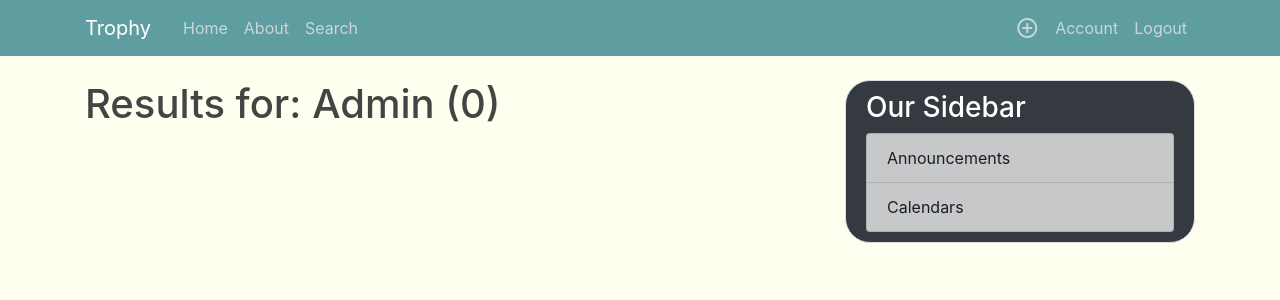
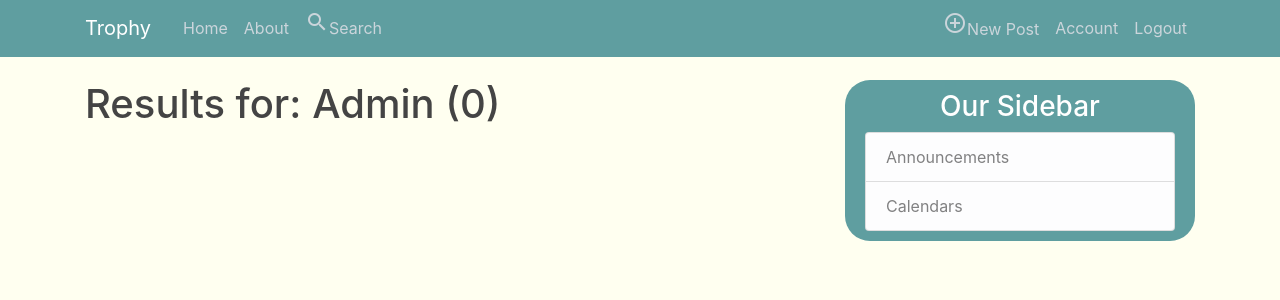
Before and after one commit to oscarllopez98/TrophySite, a Flask app: page /search/Admin in a window 1280 px wide. Shown: the top 300 px of the page. Run offline with Flask 2, Linux system fonts and the light colour scheme; the visitor is signed in with stand-in values (Sample User, id 1); data comes from the database, SQL or seed files in the repository; both versions use the stored data as it was after the commit; some libraries are stand-ins or nearby versions.

Commit message:
Search Format and Visual Changes
(CHANGE) Changed format of search where it looks cleaner.
* General visual changes to make it look better
* Admin can now delete any posts, but cannot alter their content

```diff
--- a/trophy/static/main.css
+++ b/trophy/static/main.css
@@ -26,7 +26,6 @@
 
 .content-section {
   padding: 10px 20px;
-  border: 1px solid #dddddd;
   border-radius: 25px;
   margin-bottom: 20px;
 }
@@ -95,3 +94,15 @@
   border: solid;
   border-color: red;
 }
+
+.update-profile-pic {
+
+}
+
+.cadet-blue {
+  color: cadetblue;
+}
+
+.nav-padding-top {
+  padding-top: 1%
+}
--- a/trophy/templates/layout.html
+++ b/trophy/templates/layout.html
@@ -10,7 +10,7 @@
     <link rel="stylesheet" href="https://stackpath.bootstrapcdn.com/bootstrap/4.4.1/css/bootstrap.min.css" integrity="sha384-Vkoo8x4CGsO3+Hhxv8T/Q5PaXtkKtu6ug5TOeNV6gBiFeWPGFN9MuhOf23Q9Ifjh" crossorigin="anonymous">
     <link href="https://fonts.googleapis.com/icon?family=Material+Icons" rel="stylesheet">
 	<link rel="stylesheet" type="text/css" href="{{ url_for('static',filename='main.css') }}">
-
+	<link rel="stylesheet" type="text/css" href="https://stackpath.bootstrapcdn.com/font-awesome/4.7.0/css/font-awesome.min.css">
 	{% if title %}
 		<title>Trophy - {{ title }}</title>
 	{% else %}
@@ -32,14 +32,14 @@
 	        	{% endif %}
 	        	<a class="nav-item nav-link" href="{{ url_for('main.home') }}">Home</a>
 	        	<a class="nav-item nav-link" href="{{ url_for('main.about') }}">About</a>
-	        	<a class="nav-item nav-link" href="{{ url_for('main.search') }}">Search</a>
+	        	<a class="nav-item nav-link nav-padding-top" href="{{ url_for('main.search') }}"><i class="material-icons">search</i>Search</a>
 	        </div>
 
 	        <!-- Navbar Right Side -->
 	        <div class="navbar-nav">
 	        	{% if current_user.is_authenticated %}
-        			<a class="nav-item nav-link pb-0" href="{{ url_for('posts.new_post') }}">
-        				<i class="material-icons">add_circle_outline</i>
+        			<a class="nav-item nav-link nav-padding-top" href="{{ url_for('posts.new_post') }}">
+        				<i class="material-icons">add_circle_outline</i>New Post
         			</a>
 	        		<a class="nav-item nav-link" href="{{ url_for('users.account') }}">Account</a>
 	        		<a class="nav-item nav-link" href="{{ url_for('users.logout') }}">Logout</a>
@@ -69,11 +69,11 @@
 				{% endblock %}
 			</div>
 			<div class="col-md-4">
-				<div class="content-section bg-dark">
-					<h3 class="text-white">Our Sidebar</h3>
+				<div class="content-section bg-cadetblue">
+					<h3 class="text-white text-center">Our Sidebar</h3>
 					<ul class="list-group">
-						<li class="list-group-item list-group-item-dark">Announcements</li>
-						<li class="list-group-item list-group-item-dark">Calendars</li>
+						<li class="list-group-item list-group-item-light">Announcements</li>
+						<li class="list-group-item list-group-item-light">Calendars</li>
 					</ul>
 				</div>
 			</div>
--- a/trophy/templates/search_results.html
+++ b/trophy/templates/search_results.html
@@ -7,25 +7,26 @@
 			<div class="mt-1 ml-2 col-sm-5">
 				<img class="rounded-circle article-img" src="{{ url_for('static',filename='profile_pics/'+user.image_file) }}">
 				<a class="username text-large" href="{{ url_for('users.user_posts', username=user.username) }}">{{ user.username }}</a>
+				<i class="fas fa-trophy"></i>
 			</div>
 
-			<div class="ml-3 col-sm-7">
+			<div class="ml-5 col-sm-7 mt-1">
 				<form class="form-inline" method="POST" action="">
 					{% if current_user.is_authenticated and current_user.admin == True %}
-						<div class="form-group row-sm-12 mt-2">
+						<div class="form-group row-sm-12 mt-2 ml-5 text-right">
 
 							<div class="col-sm-6">
 								{%if user.verified == False %}
-									<button type="submit" class="btn btn-success d-inline ml-5 my-1" name="VERIFY" value="{{user.username}}">Verify</button>
+									<button type="submit" class="btn btn-success d-inline my-1" name="VERIFY" value="{{user.username}}">Verify</button>
 								{% else %}
-									<button type="submit" class="btn btn-success d-inline ml-5 my-1" name="UNVERIFY" value="{{user.username}}">Unverify</button>
+									<button type="submit" class="btn btn-outline-success d-inline my-1" name="UNVERIFY" value="{{user.username}}">Unverify</button>
 								{% endif %}
 							</div>
 							<div class="col-sm-6">
 								{% if user.suspended == False %}
-									<button type="submit" class="btn btn-danger d-inline ml-5 my-1" name="SUSPEND" value="{{user.username}}">Suspend</button>
+									<button type="submit" class="btn btn-danger d-inline my-1" name="SUSPEND" value="{{user.username}}">Suspend</button>
 								{% else %}
-									<button type="submit" class="btn btn-danger d-inline ml-5 my-1" name="UNSUSPEND" value="{{user.username}}">Unsuspend</button>
+									<button type="submit" class="btn btn-outline-danger d-inline my-1" name="UNSUSPEND" value="{{user.username}}">Unsuspend</button>
 								{% endif %}
 							</div>
 
```
Also changed, not shown: trophy/templates/account.html (+11 -11 lines), trophy/templates/post.html (+19 -9 lines), trophy/templates/register.html (+5 -5 lines), trophy/site.db, trophy/static/icons/my_logo.png (deleted).
